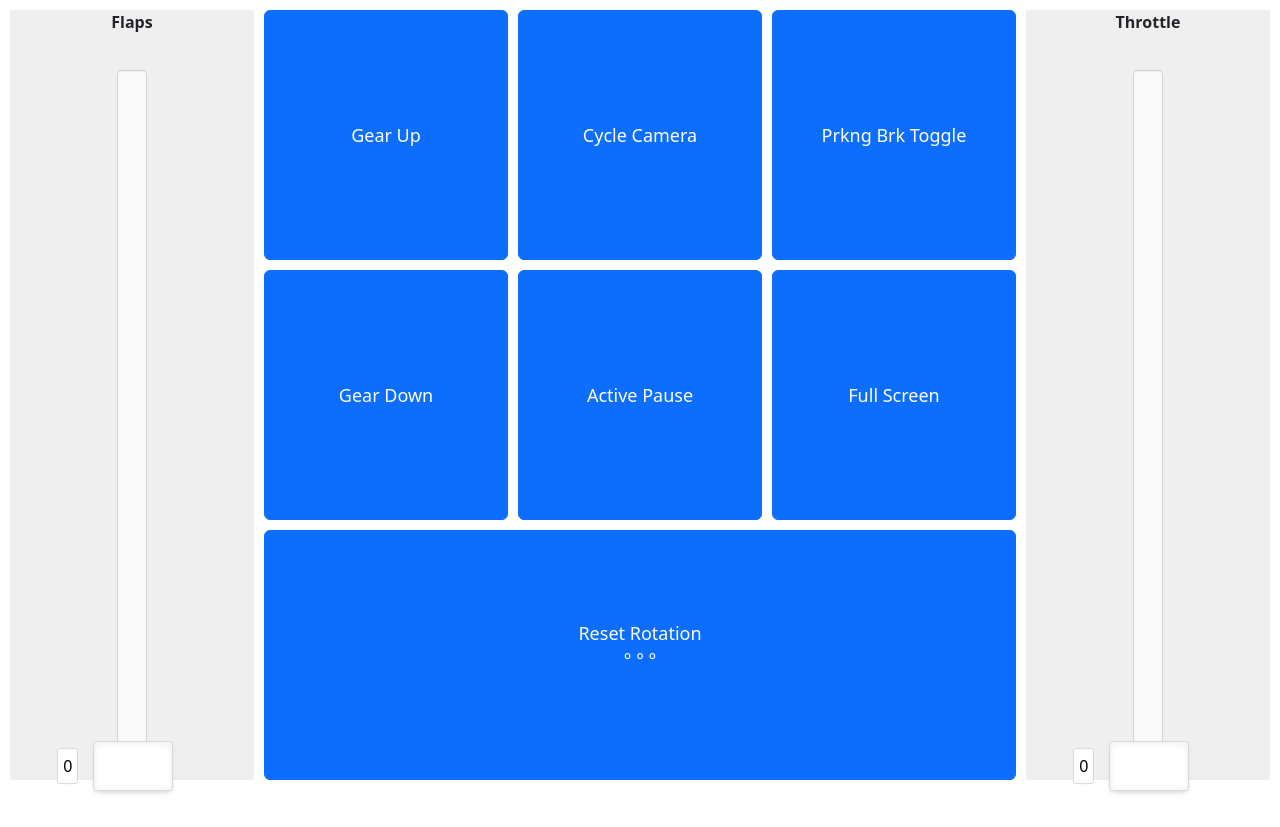
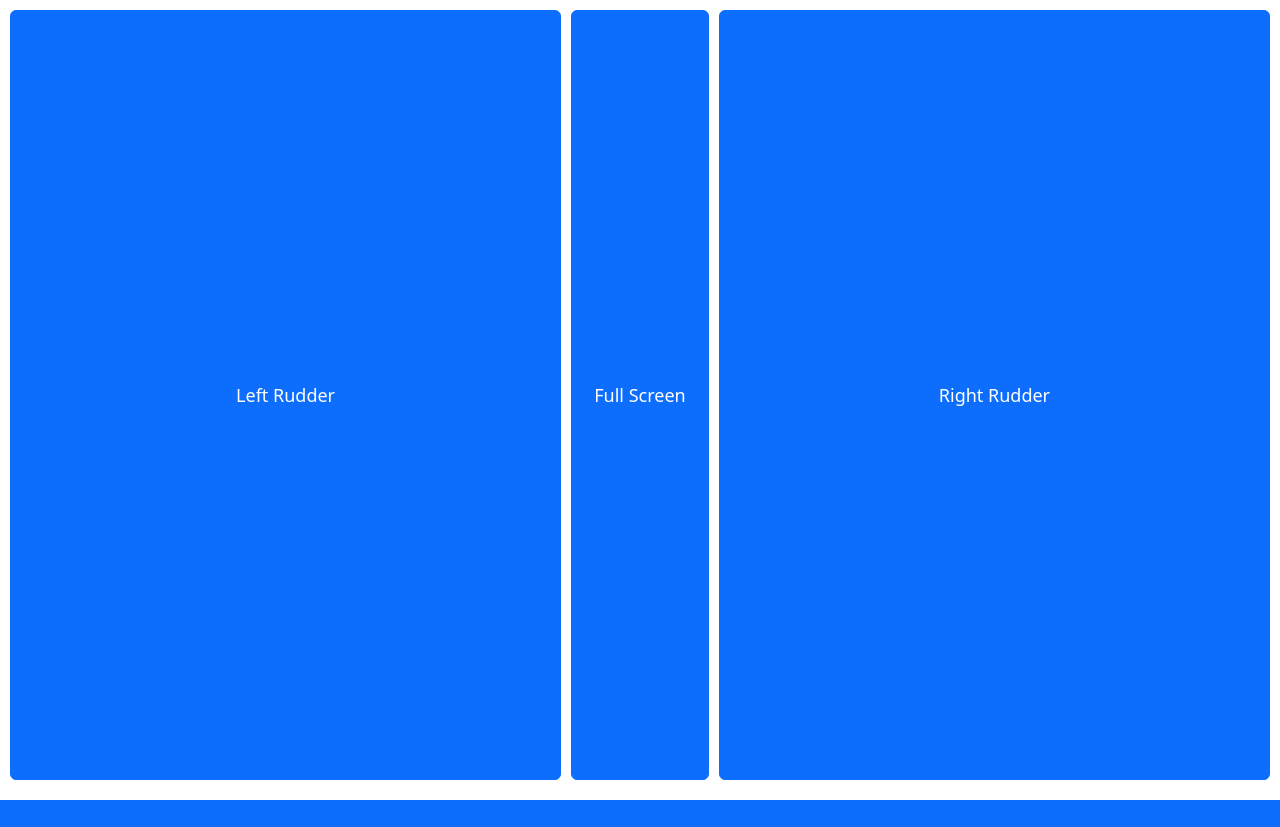
Before and after one commit to vsharma-git/virtualHOTAS, a Flask app: template templates/index.html in a window 1280 px wide. After the commit the page ends 800 px from the top, so only its background shows below. Run offline with Flask 3, Linux system fonts and the light colour scheme; the template is opened without the code that fills it, so the values that code supplies are empty; some libraries are stand-ins or nearby versions.

Commit message:
Updated the UI to only have rudder buttons. Disabled joystick. Retained gamepad capability.

```diff
--- a/main.py
+++ b/main.py
@@ -206,7 +206,7 @@
 
     '''
     # setup()
-    print(data["button"])
+    # print(data["button"])
     # print("virtual_joystick.data.lButtons",virtual_joystick.data.lButtons)
     # buttonState = ['0'] * 32
     # buttonState[-int(data["button"])] = '1'
--- a/templates/index.html
+++ b/templates/index.html
@@ -23,13 +23,10 @@
       .grid-container {
         display: grid;
 
-        grid-template-rows: 1fr 1fr 1fr;
-        grid-template-columns: 1fr 1fr 1fr 1fr 1fr;
+        grid-template-rows: 1fr;
+        grid-template-columns: 1fr 0.25fr 1fr;
 
-        grid-template-areas:
-          "flaps btn1 btn4 btn3 throttle"
-          "flaps btn2 btn5 btn6 throttle"
-          "flaps reset reset reset throttle";
+        grid-template-areas: "leftRudder fullScreen rightRudder";
 
         gap: 10px;
         height: calc(100vh - 10px);
@@ -37,139 +34,47 @@
         place-items: stretch;
       }
 
-      .item-flaps {
-        display: flex;
-        justify-content: center;
-        align-items: center;
-        background-color: #efefef;
-        grid-area: flaps;
-        flex-direction: column;
+      .left-rudder {
+        grid-area: leftRudder;
+        justify-self: stretch;
       }
-      .item-throttle {
-        display: flex;
-        justify-content: center;
-        align-items: center;
-        background-color: #efefef;
-        grid-area: throttle;
-        flex-direction: column;
+      .fullscreen {
+        grid-area: fullScreen;
+        justify-self: stretch;
+      }
+      .right-rudder {
+        grid-area: rightRudder;
+        justify-self: stretch;
       }
 
-      b {
-        text-align: center;
-      }
-
-      .item-btn1 {
-        grid-area: btn1;
-        justify-self: stretch;
-      }
-      .item-btn2 {
-        grid-area: btn2;
-      }
-      .item-btn3 {
-        grid-area: btn3;
-      }
-      .item-btn4 {
-        grid-area: btn4;
-      }
-      .item-btn5 {
-        grid-area: btn5;
-      }
-      .item-btn6 {
-        grid-area: btn6;
-      }
-      .item-reset {
-        grid-area: reset;
-      }
       .button {
         width: 100%;
         height: 100%;
         font-size: large;
       }
-      .slider-container {
-        width: 30px;
-        height: calc(100% - 40px);
-        padding-top: 20px;
-        padding-bottom: 20px;
-      }
-
-      #throttleSlider {
-        height: 100%;
-        width: 30px;
-      }
-      #throttleSlider .noUi-handle {
-        position: absolute;
-        height: 50px;
-        width: 80px;
-        right: -27px;
-      }
-
-      #throttleSlider .noUi-handle::after {
-        display: none;
-      }
-
-      #throttleSlider .noUi-handle::before {
-        display: none;
-      }
-
-      #flapsSlider {
-        height: 100%;
-        width: 30px;
-      }
-      #flapsSlider .noUi-handle {
-        position: absolute;
-        height: 50px;
-        width: 80px;
-        right: -27px;
-      }
-
-      #flapsSlider .noUi-handle::after {
-        display: none;
-      }
-
-      #flapsSlider .noUi-handle::before {
-        display: none;
-      }
     </style>
 
-    <script src="https://cdnjs.cloudflare.com/ajax/libs/noUiSlider/15.5.0/nouislider.min.js"></script>
     <script src="https://cdnjs.cloudflare.com/ajax/libs/socket.io/4.0.1/socket.io.js"></script>
   </head>
   <body>
     <div class="grid-container">
-      <div class="item-flaps">
-        <p><b>Flaps</b></p>
-        <div class="slider-container">
-          <div id="flapsSlider"></div>
-        </div>
-      </div>
-      <div class="item-throttle">
-        <p><b>Throttle</b></p>
-        <div class="slider-container">
-          <div id="throttleSlider"></div>
-        </div>
-      </div>
-      <button class="item-btn1 btn btn-primary button" onpointerdown="buttonPress(21)" onpointerup="buttonRelease(21)">Gear Up</button>
-      <button class="item-btn2 btn btn-primary button" onpointerdown="buttonPress(22)" onpointerup="buttonRelease(22)">Gear Down</button>
-      <button class="item-btn3 btn btn-primary button" onpointerdown="buttonPress(23)" onpointerup="buttonRelease(23)">
-        Prkng Brk Toggle
+      <button
+        class="leftRudder btn btn-primary button"
+        onpointerdown="buttonPress(21)"
+        onpointerup="buttonRelease(21)"
+      >
+        Left Rudder
       </button>
-      <button class="item-btn4 btn btn-primary button" onpointerdown="buttonPress(24)" onpointerup="buttonRelease(24)">
-        Cycle Camera
-      </button>
-      <button class="item-btn5 btn btn-primary button" onpointerdown="buttonPress(25)" onpointerup="buttonRelease(25)">
-        Active Pause
-      </button>
-      <button class="item-btn6 btn btn-primary button" onpointerdown="toggleFullscreen()">
+
+      <button class="fullScreen btn btn-primary button" onpointerdown="toggleFullscreen()">
         Full Screen
       </button>
-      <button class="item-reset btn btn-primary button" onpointerdown="homeOrientation()">
-        Reset Rotation
-        <p id="orientation">
-          <output id="pitch"></output>° <output id="roll"></output>° <output id="yaw"></output>°
-        </p>
-        <!-- <div id="axisinfo">axis</div> -->
-        <p id="status"></p>
-        <!-- <div id="gamepad-info"></div> -->
+      <button
+        class="rightRudder btn btn-primary button"
+        onpointerdown="buttonPress(22)"
+        onpointerup="buttonRelease(22)"
+      >
+        Right Rudder
       </button>
     </div>
 
@@ -194,108 +99,24 @@
        */
       window.addEventListener("gamepadconnected", (event) => {
         const gp = event.gamepad;
-        document.getElementById("status").innerText = `🎮 Gamepad connected 🎮`;
         // document.getElementById("status").innerText = `Gamepad connected: ${gp.id}`;
         gamepadAttached = true;
         updateStatus();
         socket.emit("gamepadConnection", {
           connected: true,
         });
-        document.getElementById("orientation").style.visibility = "hidden";
       });
 
       /**
        * If gamepad is disconnected socket.emit status show hide orientation values in UI
        */
       window.addEventListener("gamepaddisconnected", (event) => {
-        document.getElementById("status").innerText = "";
-        // document.getElementById("status").innerText = "Gamepad disconnected.";
         gamepadAttached = false;
         socket.emit("gamepadConnection", {
           connected: false,
         });
-        document.getElementById("orientation").style.visibility = "visible";
       });
 
-      document.addEventListener("DOMContentLoaded", function () {
-        /**
-         * Make the vertical slider for Throttle
-         */
-        const verticalSlider_throttle = document.getElementById("throttleSlider");
-
-        noUiSlider.create(verticalSlider_throttle, {
-          start: 40,
-          orientation: "vertical",
-          connect: "lower",
-          direction: "rtl",
-          tooltips: {
-            to: function (value) {
-              return Math.round((value / 32700) * 100);
-            },
-          },
-          range: {
-            min: 0,
-            max: 32700,
-          },
-        });
-        verticalSlider_throttle.noUiSlider.on("update", function (values, handle, unencoded) {
-          socket.emit("update_joystick_throttle", {
-            joystick_value: Number(values[handle]),
-          });
-        });
-
-        /**
-         * Make the vertical slider for Flaps
-         */
-        const verticalSlider_flaps = document.getElementById("flapsSlider");
-
-        noUiSlider.create(verticalSlider_flaps, {
-          start: 40,
-          orientation: "vertical",
-          connect: "lower",
-          direction: "rtl",
-          tooltips: {
-            to: function (value) {
-              return Math.round((value / 32700) * 100);
-            },
-          },
-          range: {
-            min: 0,
-            max: 32700,
-          },
-        });
-        verticalSlider_flaps.noUiSlider.on("update", function (values, handle, unencoded) {
-          socket.emit("update_joystick_flaps", {
-            flaps_value: Number(values[handle]),
-          });
-        });
-      });
-
-      /**
-       * If browser supports motion sensors and gamepad is not attached then socket.emit the orientation data.
-       */
-      if (window.DeviceOrientationEvent && !gamepadAttached) {
-        let once = false;
-        let throttleTimeout;
-
-        window.addEventListener("deviceorientationabsolute", function (event) {
-          if (!once) {
-            let data = {
-              yaw: event.alpha,
-              pitch: event.beta,
-              roll: event.gamma,
-            };
-            socket.emit("orientationPhone", data);
-            once = true;
-
-            throttleTimeout = setTimeout(function () {
-              once = false;
-            }, 50);
-          }
-        });
-      } else {
-        alert("Device does not support DeviceOrientationEvent");
-      }
 
       /**
        * Logic to get the button and axes data from the gamepad.
```
